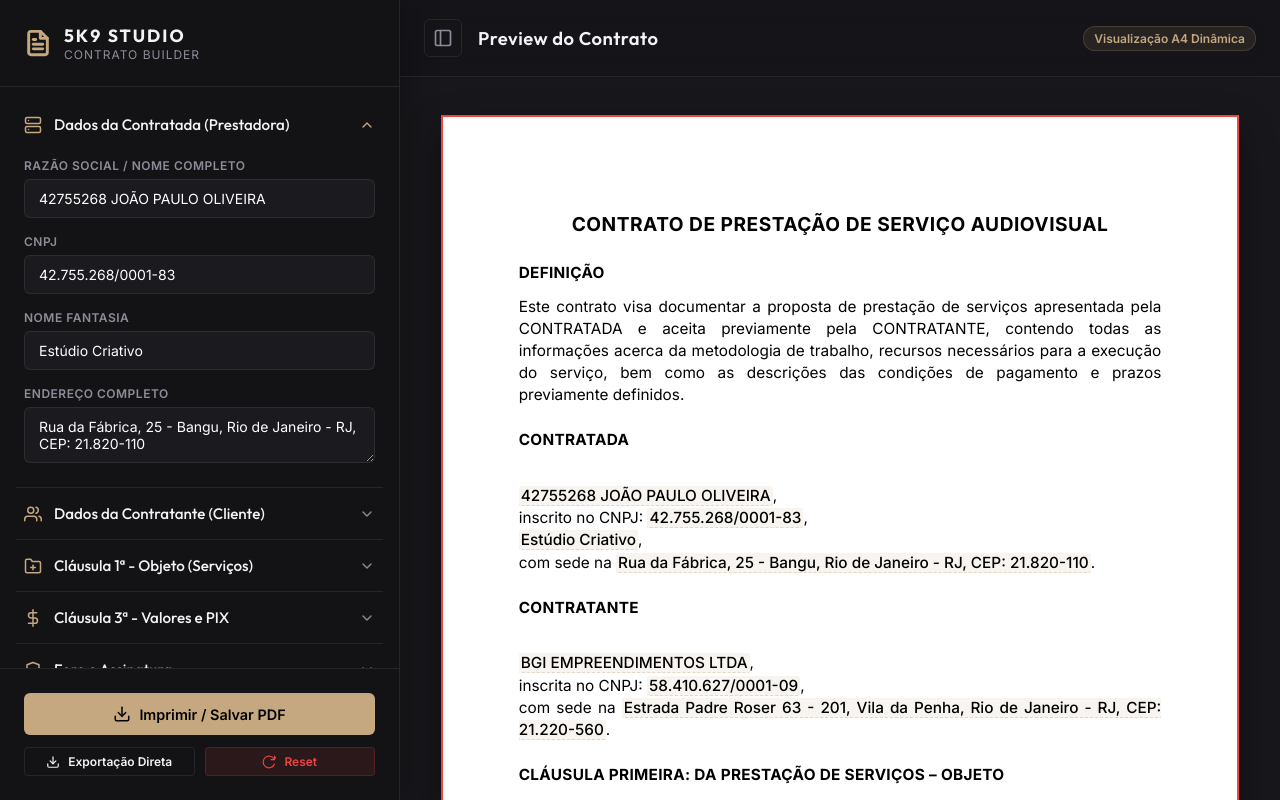
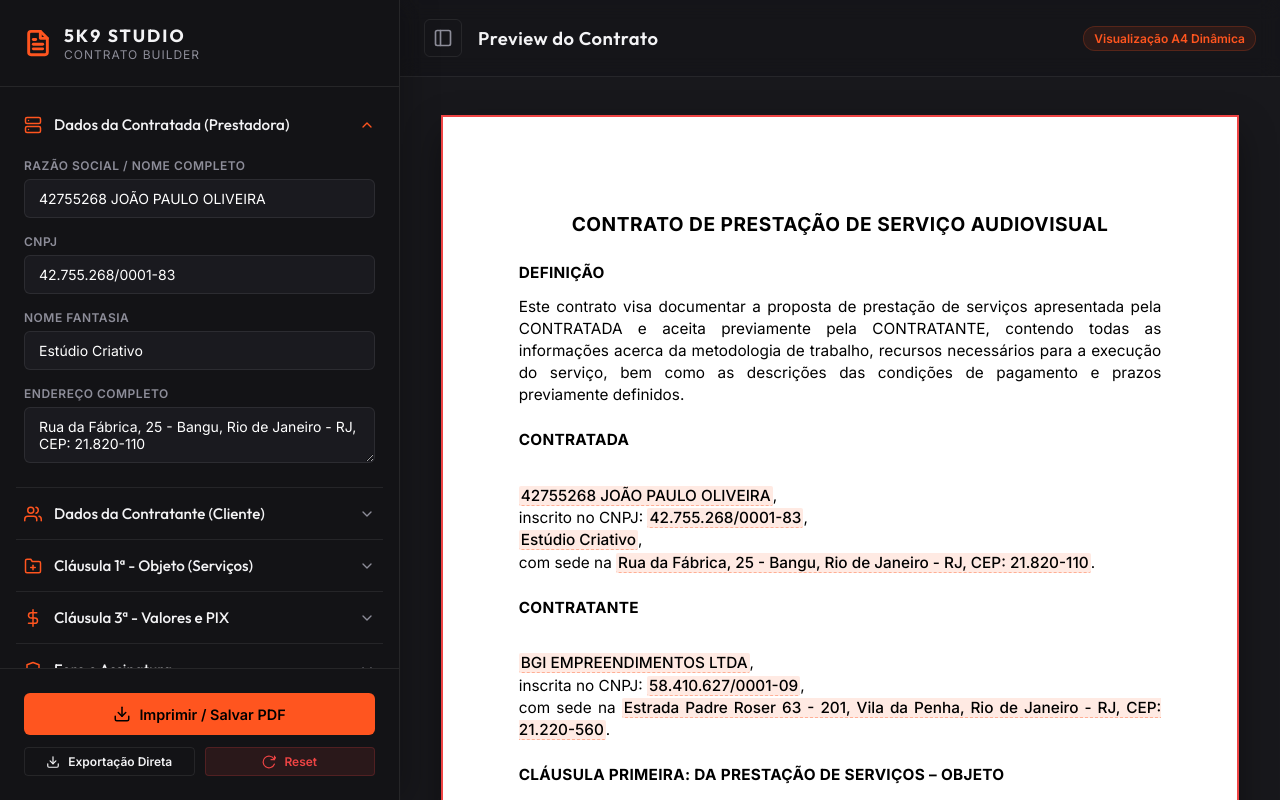
Before and after one commit to eusouandrew/5K9-Contract-Builder, a website built with Vite: page index.html in a window 1280 px wide. Built offline with nearby package versions, Linux system fonts and the light colour scheme; a web font is replaced by a local one.

Commit message:
Add files via upload

```diff
--- a/styles.css
+++ b/styles.css
@@ -7,9 +7,9 @@
   --bg-sidebar: #131316;
   --bg-workbench: #18181c;
   --border-color: rgba(255, 255, 255, 0.08);
-  --border-focus: #c5a880; /* Elegant bronze/gold */
-  --accent-gold: #c5a880;
-  --accent-gold-hover: #b3956d;
+  --border-focus: #FF551F; /* Vibrant orange-red (#FF551F) */
+  --accent-gold: #FF551F;
+  --accent-gold-hover: #e64a15;
   --text-primary: #f3f3f5;
   --text-muted: #8d8d99;
   --text-input: #ffffff;
@@ -252,7 +252,7 @@ input[type="number"]:focus,
 textarea:focus,
 select:focus {
   border-color: var(--border-focus);
-  box-shadow: 0 0 0 3px rgba(197, 168, 128, 0.15);
+  box-shadow: 0 0 0 3px rgba(255, 85, 31, 0.15);
 }
 
 textarea {
@@ -345,7 +345,7 @@ textarea {
 
 .btn-primary:hover {
   background-color: var(--accent-gold-hover);
-  box-shadow: 0 4px 15px rgba(197, 168, 128, 0.3);
+  box-shadow: 0 4px 15px rgba(255, 85, 31, 0.3);
 }
 
 .btn-secondary {
@@ -477,13 +477,13 @@ textarea {
 }
 
 .badge {
-  background: rgba(197, 168, 128, 0.1);
+  background: rgba(255, 85, 31, 0.1);
   color: var(--accent-gold);
   font-size: 0.75rem;
   font-weight: 600;
   padding: 4px 10px;
   border-radius: 12px;
-  border: 1px solid rgba(197, 168, 128, 0.2);
+  border: 1px solid rgba(255, 85, 31, 0.2);
 }
 
 /* Preview Scroll Area */
@@ -734,8 +734,8 @@ textarea {
 
 /* Highlight dynamic data-binding fields visually inside the editor preview */
 .highlight-field {
-  background-color: rgba(197, 168, 128, 0.12);
-  border-bottom: 1px dashed rgba(197, 168, 128, 0.4);
+  background-color: rgba(255, 85, 31, 0.12);
+  border-bottom: 1px dashed rgba(255, 85, 31, 0.4);
   padding: 0 2px;
   border-radius: 2px;
   font-weight: 500;
@@ -743,7 +743,7 @@ textarea {
 }
 
 .highlight-field:hover {
-  background-color: rgba(197, 168, 128, 0.25);
+  background-color: rgba(255, 85, 31, 0.25);
 }
 
 /* ==========================================================================
```
